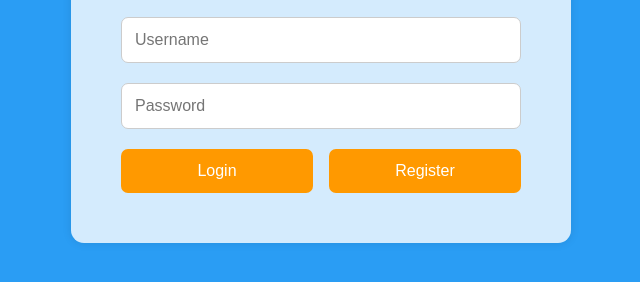
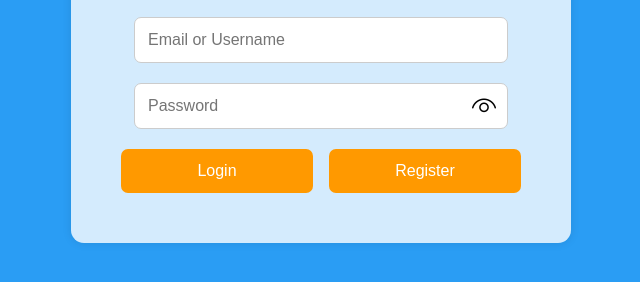
Before and after one commit to suicidi0/register, a plain HTML site: page index.html in a window 1280 px wide. Shown: the part 324-606 px from the top of the page, without its empty margins (319-959 px from the left). Drawn offline with Linux system fonts and the light colour scheme.

Commit message:
updates
login part

```diff
--- a/css/registration-style.css
+++ b/css/registration-style.css
@@ -108,7 +108,7 @@ body {
 .toggle-password {
   position: absolute;
   top: 50%;
-  right: 25px;
+  right: 15px;
   transform: translateY(-50%);
   cursor: pointer;
 }
--- a/css/style.css
+++ b/css/style.css
@@ -43,14 +43,26 @@ body {
 
 .form-group {
   margin-bottom: 20px;
+  position: relative; /* Make the container relative */
 }
 
 .form-group input {
-  width: 100%;
+  width: calc(100% - 26px); /* Adjust input width for the toggle button */
   padding: 13px;
   border: 1px solid #ccc;
   border-radius: 7px;
   font-size: 16px;
+}
+
+/* Style the toggle-password button */
+.toggle-password {
+  position: absolute;
+  top: 50%;
+  right: 25px; /* Adjust position from the right */
+  transform: translateY(-50%);
+  cursor: pointer;
+  width: 24px;
+  height: 24px;
 }
 
 /* Button container */
--- a/index.html
+++ b/index.html
@@ -12,10 +12,11 @@
       <div class="menu">
         <h1 class="header">Company</h1>
         <div class="form-group">
-          <input type="text" id="username" placeholder="Username">
+          <input type="text" id="royal_email" placeholder="Email or Username">
         </div>
         <div class="form-group">
           <input type="password" id="password" placeholder="Password">
+          <img class="toggle-password" src="assets/show.png" onclick="togglePasswordVisibility('password')" alt="Show" />
         </div>
         <div class="button-container">
           <button class="button login" onclick="login()">Login</button>
--- a/js/script.js
+++ b/js/script.js
@@ -1,4 +1,19 @@
 function login() {
+  var royal_email = document.getElementById("royal_email").value;
+  var password = document.getElementById("password").value;
+
+  if (!royal_email) {
+    alert("Please fill with a valid email or username.")
+    return
+  }
+
+  if (!password) {
+    return
+  }
+
+  //Debug message
+  alert("Succcessfully logged in.")
+
   console.log("Login button clicked");
 }
 
```
